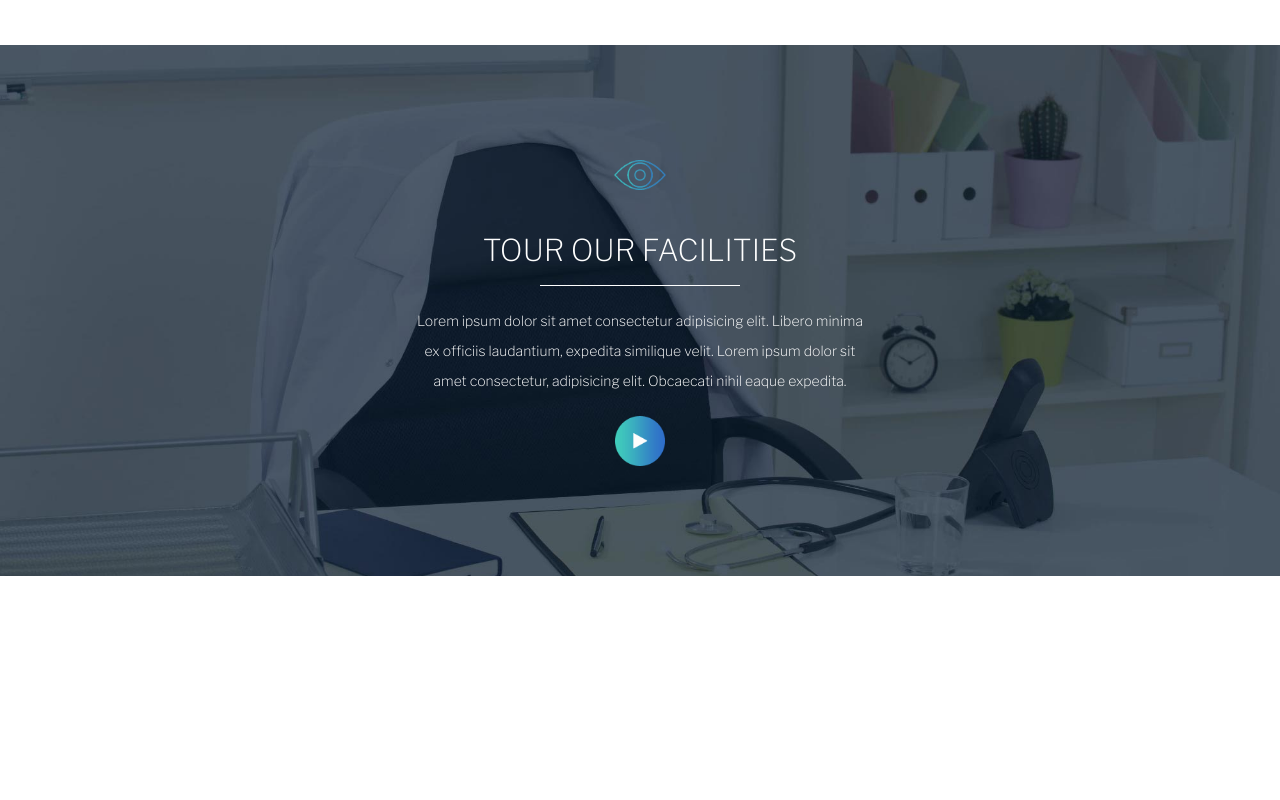
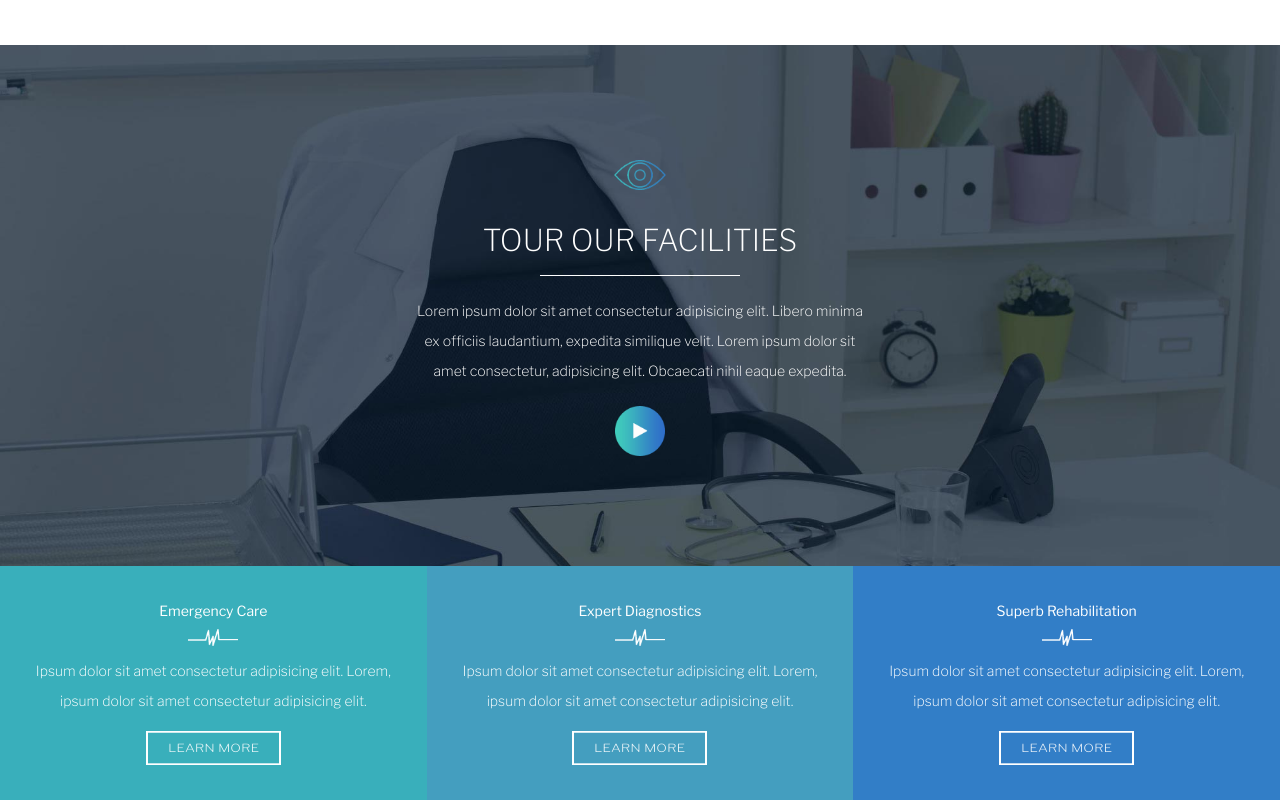
Before and after one commit to dbonafin/proj-html-vuejs, a Vue app: page / in a window 1280 px wide. Shown: the part 3070-3870 px from the top of the page. Before the commit the page ends 3646 px from the top, so only its background shows below. Built offline with nearby package versions, Linux system fonts and the light colour scheme.

Commit message:
three different columns component done

```diff
--- a/src/App.vue
+++ b/src/App.vue
@@ -16,9 +16,6 @@
     <main>
 
       <MainSection/>
-
-      <!-- 3 columns section with different bg colors -->
-      <!-- title, image, text and "button" -->
 
       <!-- Make an appointment section -->
       <!-- title, :after div, text, info request form and "button" -->
--- a/src/components/FacilitiesTour.vue
+++ b/src/components/FacilitiesTour.vue
@@ -55,7 +55,7 @@
         h2 {
             text-transform: uppercase;
             font-size: 30px;
-            margin: 20px 0;
+            margin: 10px 0;
             &:after {
                 content: '';
                 display: block;
--- a/src/components/MainSection.vue
+++ b/src/components/MainSection.vue
@@ -11,8 +11,11 @@
         <HealthServices/>
 
         <!-- Tour our facilities -->
-        <!-- icon, title, :after div, text and play image -->
         <FacilitiesTour/>
+
+        <!-- 3 columns section with different bg colors -->
+        <!-- title, image, text and "button" -->
+        <ThreeDiffCols/>
     </section>
 
 </template>
@@ -23,15 +26,17 @@
     import DoctorsSection from "./DoctorsSection.vue";
     import HealthServices from "./HealthServices.vue";
     import FacilitiesTour from "./FacilitiesTour.vue";
+import ThreeDiffCols from "./ThreeDiffCols.vue";
 
     export default {
         name: "MainSection",
         components: {
-            BrandIntroduction,
-            DoctorsSection,
-            HealthServices,
-            FacilitiesTour
-        }
+    BrandIntroduction,
+    DoctorsSection,
+    HealthServices,
+    FacilitiesTour,
+    ThreeDiffCols
+}
     }
 
 </script>
--- /dev/null
+++ b/src/components/ThreeDiffCols.vue
@@ -0,0 +1,108 @@
+<template>
+
+   <div class="row">
+        <!-- Single doctor card infos -->
+
+        <div class="first-col">
+            <div class="img-area">
+                <h2>Emergency Care</h2>
+                <img src="../assets/images/wave-divider.png" alt="divider image">
+            </div>
+
+            <div class="txt-area">
+
+                <p>
+                    Ipsum dolor sit amet consectetur adipisicing elit. Lorem, ipsum dolor sit amet consectetur adipisicing elit.
+                </p>
+
+                <span class="btn clear-btn">
+                    <a href="#">learn more</a>
+                </span>
+            </div>
+        </div>
+
+        <!-- Single doctor card infos -->
+        <div class="second-col">
+            <div class="img-area">
+                <h2>Expert Diagnostics</h2>
+                <img src="../assets/images/wave-divider.png" alt="divider image">
+            </div>
+
+            <div class="txt-area">
+
+                <p>
+                    Ipsum dolor sit amet consectetur adipisicing elit. Lorem, ipsum dolor sit amet consectetur adipisicing elit.
+                </p>
+
+                <span class="btn clear-btn">
+                    <a href="#">learn more</a>
+                </span>
+            </div>
+        </div>
+
+        <!-- Single doctor card infos -->
+        <div class="third-col">
+            <div class="img-area">
+                <h2>Superb Rehabilitation</h2>
+                <img src="../assets/images/wave-divider.png" alt="divider image">
+            </div>
+
+            <div class="txt-area">
+
+                <p>
+                    Ipsum dolor sit amet consectetur adipisicing elit. Lorem, ipsum dolor sit amet consectetur adipisicing elit.
+                </p>
+
+                 <span class="btn clear-btn">
+                    <a href="#">learn more</a>
+                </span>
+            </div>
+        </div>
+
+    </div>
+
+</template>
+
+<script>
+
+
+    export default {
+        name: 'ThreeDiffCols',
+    }
+
+</script>
+
+<style lang="scss" scoped>
+
+    @import "../style/common.scss";
+
+    .row {
+        display: flex;
+        color: $txt-secondary-color;
+        text-align: center;
+        > div {
+            padding: 30px;
+            h2 {
+                font-weight: 400;
+            }
+            .clear-btn {
+                margin-top: 10px;
+                transform: rotateX(40deg);
+                border: 2px solid $txt-secondary-color;
+            }
+        }
+        .first-col {
+            background-color: $brand-main-color;
+        }
+        .second-col {
+            background-color: #449ebf;
+        }
+        .third-col {
+            background-color: #327ec7;
+        }
+        img {
+            width: 50px;
+        }
+    }
+
+</style>
```
